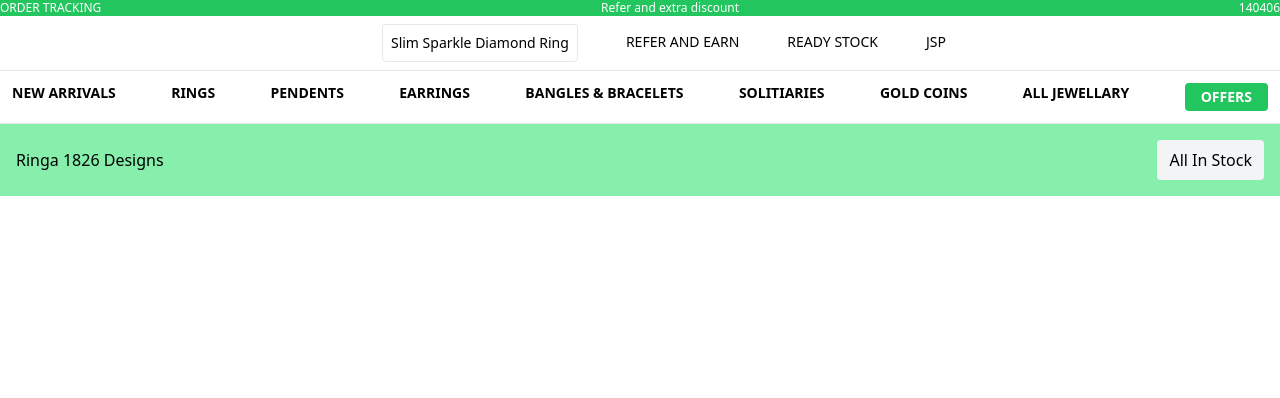
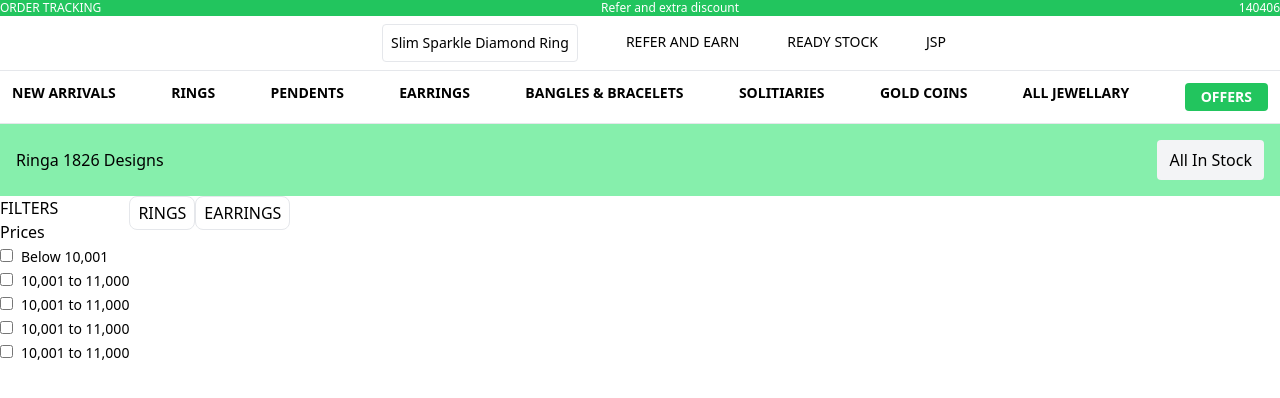
Before and after one commit to nandini559/portfolio, a React (Create React App) app: page /gemlay in a window 1280 px wide. Shown: the top 398 px of the page. Built offline with nearby package versions, Linux system fonts and the light colour scheme.

Commit message:
filters- prices

```diff
--- a/src/Pages/Gemlay Website/components/gemlayHome.tsx
+++ b/src/Pages/Gemlay Website/components/gemlayHome.tsx
@@ -1,10 +1,12 @@
 import React from "react";
 import Navbar from "./navbar";
+import HomePage from "./homePage";
 
 const GemlayHome = () => {
   return (
     <div>
       <Navbar />
+      <HomePage />
     </div>
   );
 };
--- /dev/null
+++ b/src/Pages/Gemlay Website/components/homePage.tsx
@@ -0,0 +1,42 @@
+import React from "react";
+
+const HomePage = () => {
+  return (
+    <div>
+      <div className="flex">
+        <div>
+          <p>FILTERS</p>
+          <div>
+            <p>Prices</p>
+            <div>
+              <input className="mr-2 leading-tight" type="checkbox"></input>
+              <span className="text-sm">Below 10,001</span>
+            </div>
+            <div>
+              <input className="mr-2 leading-tight" type="checkbox"></input>
+              <span className="text-sm">10,001 to 11,000</span>
+            </div>
+            <div>
+              <input className="mr-2 leading-tight" type="checkbox"></input>
+              <span className="text-sm">10,001 to 11,000</span>
+            </div>
+            <div>
+              <input className="mr-2 leading-tight" type="checkbox"></input>
+              <span className="text-sm">10,001 to 11,000</span>
+            </div>
+            <div>
+              <input className="mr-2 leading-tight" type="checkbox"></input>
+              <span className="text-sm">10,001 to 11,000</span>
+            </div>
+          </div>
+        </div>
+        <div>
+          <button className="border rounded-lg px-2 py-1">RINGS</button>
+          <button className="border rounded-lg px-2 py-1">EARRINGS</button>
+        </div>
+      </div>
+    </div>
+  );
+};
+
+export default HomePage;
```
